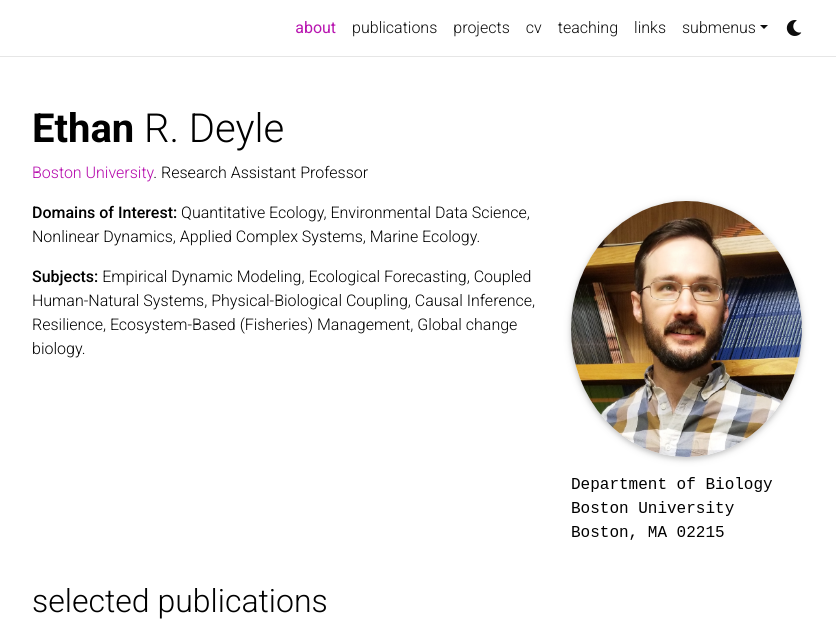
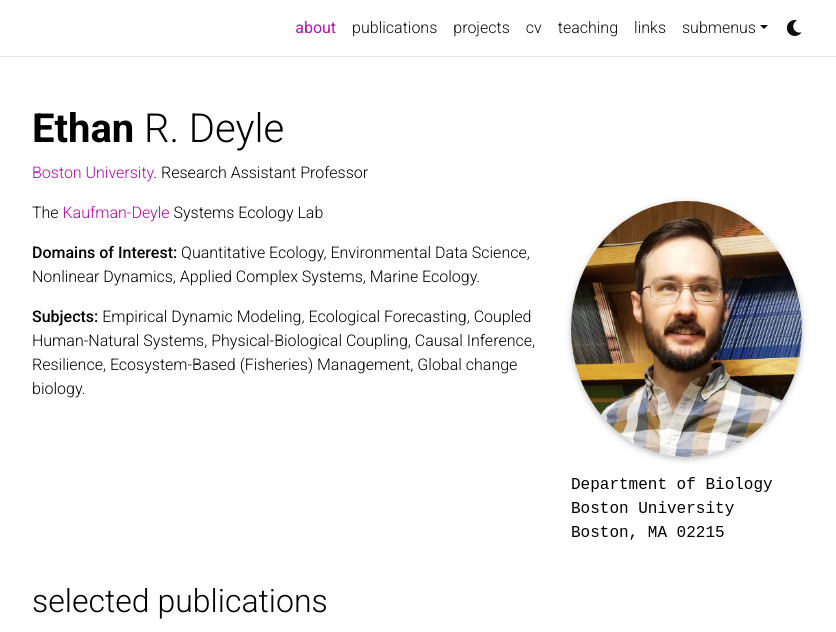
Before and after one commit to nonlinearnature/nonlinearnature.github.io, a Jekyll site: the page built from _pages/about.md, in a window 1280 px wide and 922 px high, cut to the strip 0-632 px from the top of the window. Shown: the whole strip, without its empty margins (223-1059 px from the left). Built offline with Jekyll 4.4.1, drawn with Linux system fonts in a browser that asks for light colours; full-size pictures stand in for the smaller copies a plugin makes; comment, search, counter and statistics services are not loaded; a style sheet for code colours, icons or effects is not loaded.

Commit message:
Update about.md

```diff
--- a/_pages/about.md
+++ b/_pages/about.md
@@ -18,6 +18,8 @@ selected_papers: true # includes a list of papers marked as "selected={true}"
 social: true  # includes social icons at the bottom of the page
 ---
 
+The <a href='https://sites.bu.edu/galileco/'>Kaufman-Deyle</a> Systems Ecology Lab
+
 **Domains of Interest:** Quantitative Ecology, Environmental Data Science, Nonlinear Dynamics, Applied Complex Systems, Marine Ecology.
 
 **Subjects:** Empirical Dynamic Modeling, Ecological Forecasting, Coupled Human-Natural Systems, Physical-Biological Coupling, Causal Inference, Resilience, Ecosystem-Based (Fisheries) Management, Global change biology.
```
